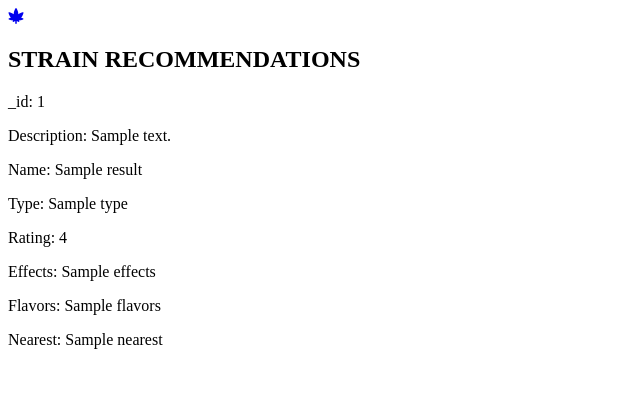
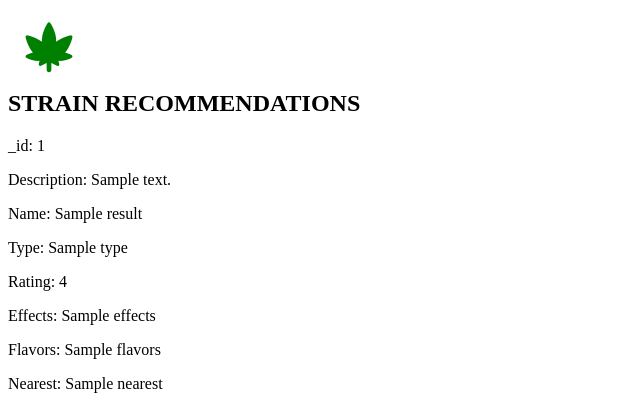
Before and after one commit to Med-Cab-2020-Aug-PT/ML2, a Flask app: template app/templates/result.html in a window 1280 px wide. Shown: the top 420 px of the page, without its empty margins (0-640 px from the left). Run offline with Flask 2, Linux system fonts and the light colour scheme; the template is opened without the code that fills it: most values are stand-ins (such as "Sample title", 1, 10 or a date in 2020); parts of the project's set-up code (start-up, migrations or seed data) failed here and were passed over; some libraries are stand-ins or nearby versions.

Commit message:
redo pipfile and requirements.txt

```diff
--- a/app/model.py
+++ b/app/model.py
@@ -4,7 +4,6 @@ import pandas as pd
 from  pymongo import MongoClient
 from os import getenv
 from dotenv import load_dotenv
-from wtforms import Form, validators
 
 __all__ = ('StrainData',)
 
--- a/app/templates/result.html
+++ b/app/templates/result.html
@@ -4,26 +4,26 @@
     <script src="https://kit.fontawesome.com/be07601cea.js" crossorigin="anonymous"></script>
     <style>
         button.x {
-          background-color: green !important;
+          background-color: white;
           border: none;
-          color: black !important;
           padding: 12px 16px;
-          font-size: 30px;
+          font-size: 50px;
           cursor: pointer;
-          height: 31px !important;
-          width: 33px !important;
+          height: 50px !important;
+          width: 50px !important;
         }
 
-        /* Darker background on mouse-over */
-        button.x:hover {
-          background-color: black !important;
-        }
     </style>
 </head>
 
 <body>
-<button class ="x" style="display: none" > </button>
-<a href="/"><i class="fas fa-cannabis"></i></a>
+<button class ="x">
+    <a href="/">
+        <span style="color:Green";><i class="fas fa-cannabis"></i>
+        </span>
+        </a>
+</button>
+
 </body>
 
 <body>
--- a/app/view.py
+++ b/app/view.py
@@ -7,7 +7,7 @@ from  app.controller import PredictionBot
 __all__ = ('API',)
 API = Flask(__name__)
 
-#need to make bot a global variable for other routes to use.
+BOT = PredictionBot()
 
 @API.route('/')
 def index():
@@ -21,34 +21,17 @@ def compute():
     effect2 = request.form['item2']
     flavor = request.form['item3']
     t_input = request.form['item4']
+
     query = effect1 + " " + effect2 + " " + flavor + " " + t_input
-    print(query)
-    bot = PredictionBot()
-    result = bot.recommender(query)
-
+    result = BOT.recommender(query)
     return render_template('result.html', result=result)
-
-def goHome():
-    return render_template('home.html')
-
 
 @API.route('/name', methods=["POST"])
 def name_lookup():
     """ Arbitrary Search Route """
     query2 = request.form['query2']
-    bot = PredictionBot()
-    print(query2)
-    # return jsonify(bot.name_lookup(query))
-    result = bot.name_lookup(query2)
+    result = BOT.name_lookup(query2)
     return render_template('result.html', result=result)
-
-def goHome():
-    return render_template('home.html')
-
-@API.route('/hello/')
-@API.route('/hello/<name>')
-def hello(name=None):
-    return render_template('hello.html', name=name)
 
 if __name__ == "__main__":
     API.run(debug=True)
```
Also changed, not shown: app/templates/hello.html (deleted, +0 -7 lines), requirements.txt (+0 -11 lines), 2 other files.
